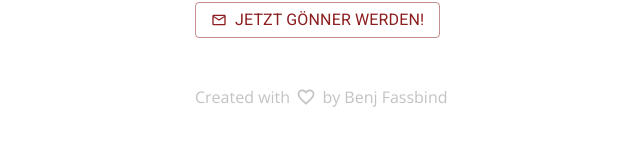
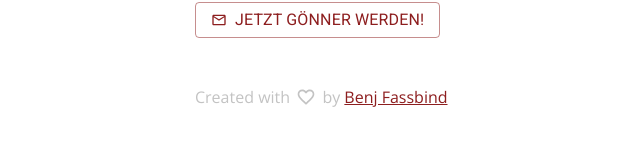
Before and after one commit to randombenj/arth-steinen-23, a React (Create React App) app: page /zeitplan in a window 1280 px wide. Shown: the part 8435-8578 px from the top of the page, without its empty margins (69-709 px from the left). Built offline with nearby package versions, Linux system fonts and the light colour scheme.

Commit message:
Add footer note

```diff
--- a/src/App.tsx
+++ b/src/App.tsx
@@ -204,7 +204,7 @@ function App() {
         {/* FOOTER */}
 
         <Box sx={{ height: 60, marginTop: 6, color: '#c3c3c3' }} >
-          Created with <FavoriteBorderIcon sx={{ marginBottom: -0.5, height: 20 }} /> by Benj Fassbind
+          Created with <FavoriteBorderIcon sx={{ marginBottom: -0.5, height: 20 }} /> by <a href="https://github.com/randombenj/arth-steinen-23">Benj Fassbind</a>
         </Box>
       </Container>
 
```
